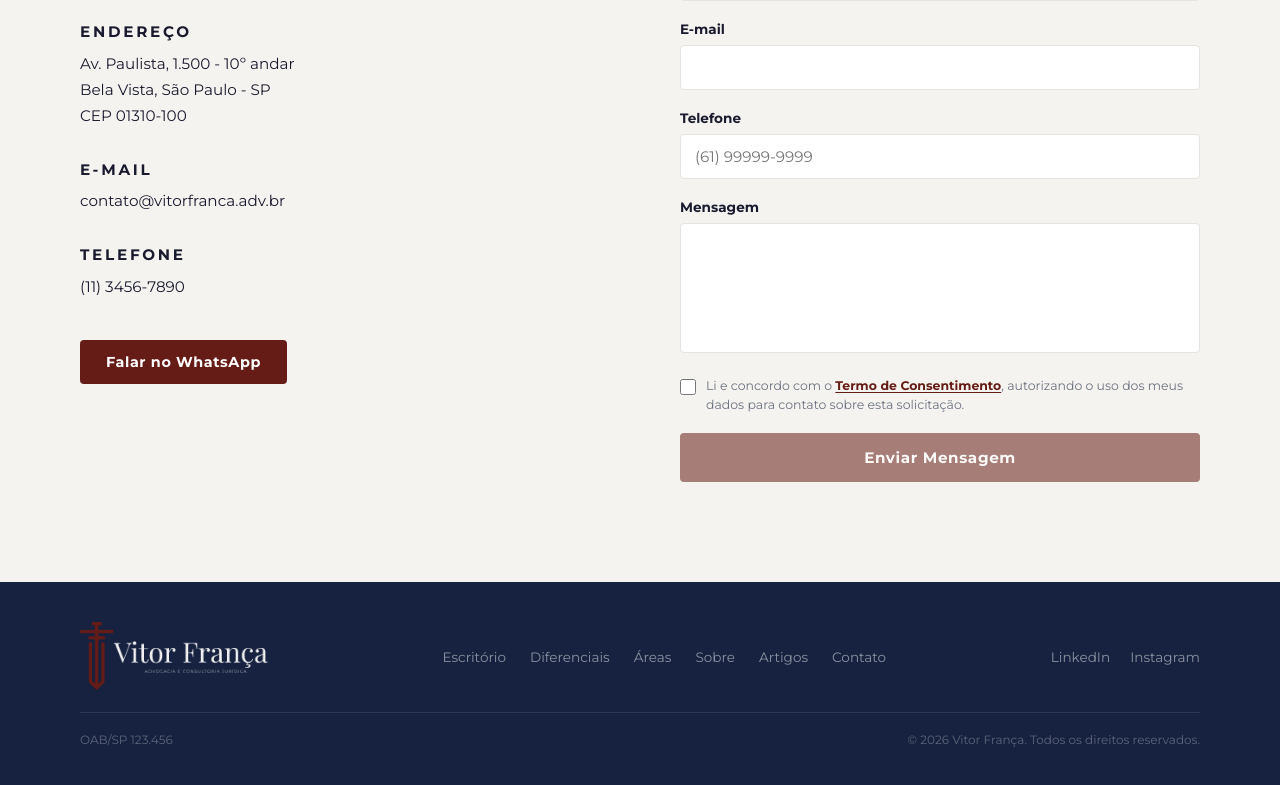
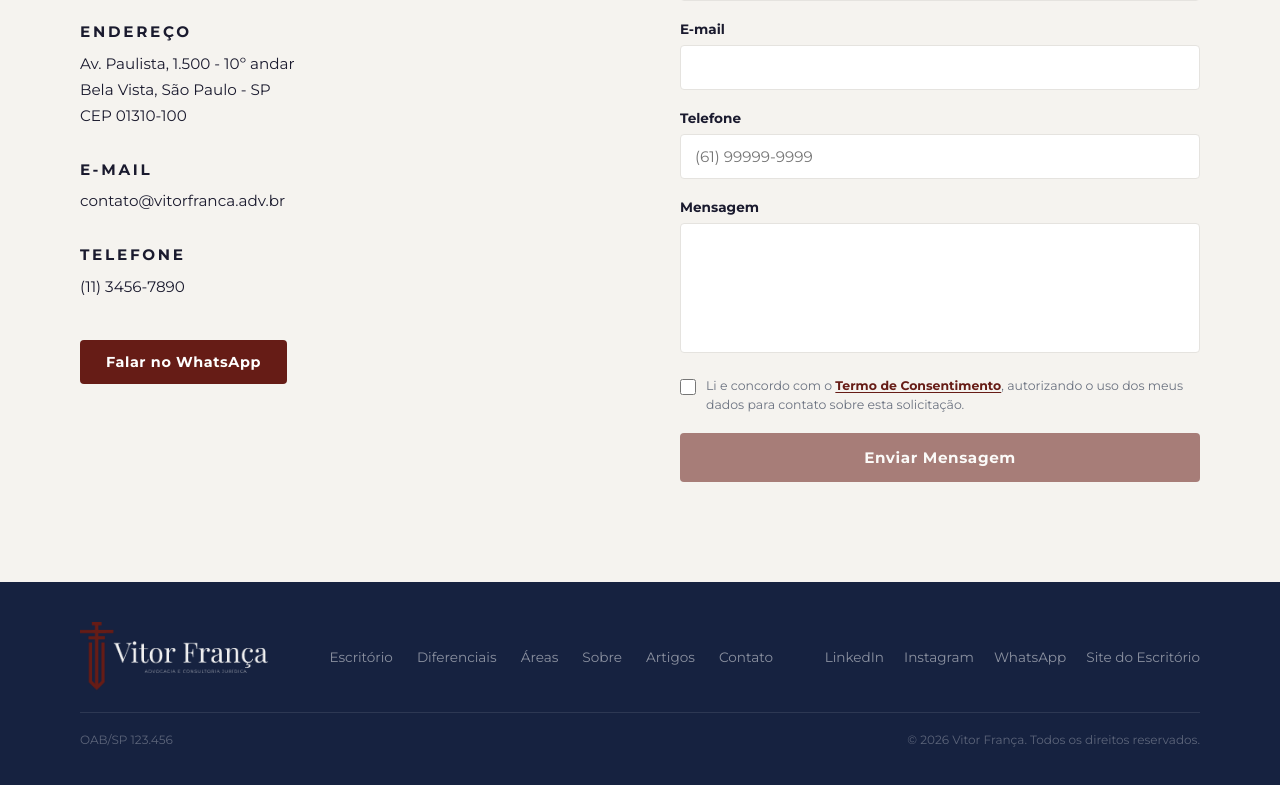
Before and after one commit to Projeto-Advocacia-TPPE/tppe-advocacia-frontend, a React (Vite) app: page / in a window 1280 px wide. Shown: the part 4333-5118 px from the top of the page. Built offline with nearby package versions, Linux system fonts and the light colour scheme; no server answers.

Commit message:
feat: add website and WhatsApp links to Escritorio and Footer components; update LandingPage data structure and mock data

```diff
--- a/src/components/Escritorio/Escritorio.tsx
+++ b/src/components/Escritorio/Escritorio.tsx
@@ -11,6 +11,7 @@ export default function Escritorio() {
   const description = config?.about_description ?? 'O escritório nasceu com o propósito de oferecer soluções jurídicas personalizadas e estratégicas para empresas que buscam crescimento sustentável.';
   const imgUrl      = config?.about_image_url   ?? '/placeholder.png';
   const imgPos      = config?.about_image_position ? config.about_image_position.split(',').map(v => `${v}%`).join(' ') : '50% 50%';
+  const websiteUrl  = config?.website_url       ?? '#';
 
   return (
     <section id="escritorio" className={styles.section}>
@@ -25,7 +26,7 @@ export default function Escritorio() {
             <div className={styles.divider} />
             <h2 className={styles.title}>{title}</h2>
             <p className={styles.body}>{description}</p>
-            <a href="#sobre" className={styles.linkSaiba}>Saiba Mais →</a>
+            <a href={websiteUrl} className={styles.linkSaiba} target="_blank" rel="noopener noreferrer">Saiba Mais →</a>
           </div>
         </div>
       </div>
--- a/src/components/Footer/Footer.tsx
+++ b/src/components/Footer/Footer.tsx
@@ -15,6 +15,8 @@ export default function Footer() {
 
   const linkedinUrl  = config?.linkedin_url  ?? '#';
   const instagramUrl = config?.instagram_url ?? '#';
+  const whatsappUrl  = config?.whatsapp_url  ?? '#';
+  const websiteUrl   = config?.website_url   ?? '#';
   const oab          = config?.lawyer_oab    ?? 'OAB/SP 123.456';
 
   return (
@@ -35,6 +37,8 @@ export default function Footer() {
         <div className={styles.social}>
           <a href={linkedinUrl}  className={styles.link} target="_blank" rel="noopener noreferrer">LinkedIn</a>
           <a href={instagramUrl} className={styles.link} target="_blank" rel="noopener noreferrer">Instagram</a>
+          <a href={whatsappUrl}  className={styles.link} target="_blank" rel="noopener noreferrer">WhatsApp</a>
+          <a href={websiteUrl}   className={styles.link} target="_blank" rel="noopener noreferrer">Site do Escritório</a>
         </div>
       </div>
 
--- a/src/pages/sistema/LandingPage/LandingPage.tsx
+++ b/src/pages/sistema/LandingPage/LandingPage.tsx
@@ -24,7 +24,7 @@ const EMPTY_AREAS: AreaAtuacao[] = [
 
 const EMPTY_DATA: LandingPageData = {
   email: '', endereco: '', telefone: '',
-  linkedin: '', instagram: '',
+  linkedin: '', instagram: '', whatsapp: '', website: '',
   heroTitulo: '', heroSubtexto: '', heroImagem: '', heroImagemPos: { x: 50, y: 50 },
   escritorioTitulo: '', escritorioConteudo: '', escritorioImagem: '', escritorioImagemPos: { x: 50, y: 50 },
   advogadoTitulo: '', advogadoOab: '', advogadoConteudo: '', advogadoImagem: '', advogadoImagemPos: { x: 50, y: 50 },
@@ -234,12 +234,24 @@ export default function LandingPageConfig() {
 
       {/* ── Links ── */}
       <SectionCard icon={<Link2 size={20} />} title="Links">
-        <Field label="LINKEDIN">
-          <input className={styles.input} value={data.linkedin} onChange={e => set('linkedin', e.target.value)} />
-        </Field>
-        <Field label="INSTAGRAM">
-          <input className={styles.input} value={data.instagram} onChange={e => set('instagram', e.target.value)} />
-        </Field>
+        <div style={{ display: 'flex', flexDirection: 'column', gap: '16px' }}>
+        <div className={styles.row2}>
+          <Field label="LINKEDIN DO ADVOGADO">
+            <input className={styles.input} value={data.linkedin} onChange={e => set('linkedin', e.target.value)} />
+          </Field>
+          <Field label="INSTAGRAM DO ADVOGADO">
+            <input className={styles.input} value={data.instagram} onChange={e => set('instagram', e.target.value)} />
+          </Field>
+        </div>
+        <div className={styles.row2}>
+          <Field label="WHATSAPP">
+            <input className={styles.input} value={data.whatsapp} onChange={e => set('whatsapp', e.target.value)} />
+          </Field>
+          <Field label="SITE DO ESCRITÓRIO">
+            <input className={styles.input} value={data.website} onChange={e => set('website', e.target.value)} />
+          </Field>
+        </div>
+        </div>
       </SectionCard>
 
       {/* ── Hero ── */}
--- a/src/pages/sistema/LandingPage/mockData.ts
+++ b/src/pages/sistema/LandingPage/mockData.ts
@@ -6,7 +6,9 @@ export const mockLandingPage: LandingPageData = {
   telefone: '(11) 3456-7890',
 
   linkedin:  'www.linkedin.com/in/nome',
-  instagram: 'www.instagram/nome',
+  instagram: 'www.instagram.com/nome',
+  whatsapp:  'https://wa.me/5511000000000',
+  website:   'https://vitorfranca.adv.br',
 
   heroTitulo:   'Soluções jurídicas para empresas que querem crescer com segurança',
   heroSubtexto: 'Assessoria jurídica especializada com foco em resultados práticos e estratégias personalizadas para o seu negócio.',
--- a/src/pages/sistema/LandingPage/types.ts
+++ b/src/pages/sistema/LandingPage/types.ts
@@ -19,6 +19,8 @@ export interface LandingPageData {
   // Links
   linkedin: string;
   instagram: string;
+  whatsapp: string;
+  website: string;
 
   // Hero
   heroTitulo: string;
--- a/src/services/officeConfigService.ts
+++ b/src/services/officeConfigService.ts
@@ -14,6 +14,7 @@ export interface OfficeConfigAPI {
   instagram_url: string | null;
   linkedin_url: string | null;
   whatsapp_url: string | null;
+  website_url: string | null;
   hero_title: string | null;
   hero_subtitle: string | null;
   hero_image_url: string | null;
@@ -44,6 +45,8 @@ function apiToUI(api: OfficeConfigAPI): LandingPageData {
     telefone: api.phone ?? '',
     linkedin: api.linkedin_url ?? '',
     instagram: api.instagram_url ?? '',
+    whatsapp: api.whatsapp_url ?? '',
+    website: api.website_url ?? '',
     heroTitulo: api.hero_title ?? '',
     heroSubtexto: api.hero_subtitle ?? '',
     heroImagem: api.hero_image_url ?? '',
@@ -70,13 +73,15 @@ function apiToUI(api: OfficeConfigAPI): LandingPageData {
   };
 }
 
-function uiToApi(ui: LandingPageData): Omit<OfficeConfigAPI, 'id' | 'cnpj' | 'whatsapp_url' | 'office_name'> {
+function uiToApi(ui: LandingPageData): Omit<OfficeConfigAPI, 'id' | 'cnpj' | 'office_name'> {
   return {
     email: ui.email || null,
     address: ui.endereco || null,
     phone: ui.telefone || null,
     linkedin_url: ui.linkedin || null,
     instagram_url: ui.instagram || null,
+    whatsapp_url: ui.whatsapp || null,
+    website_url: ui.website || null,
     hero_title: ui.heroTitulo || null,
     hero_subtitle: ui.heroSubtexto || null,
     hero_image_url: ui.heroImagem || null,
```
